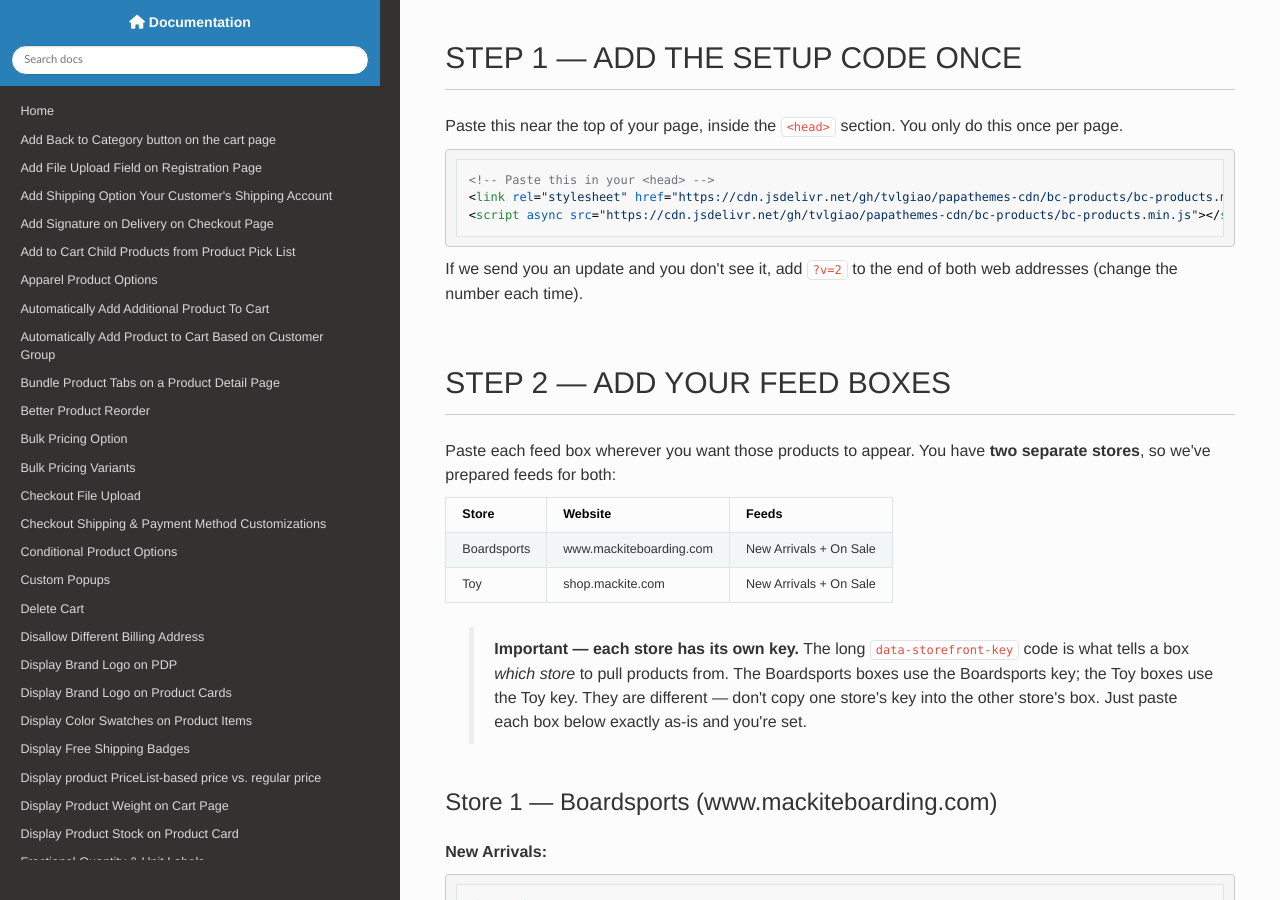
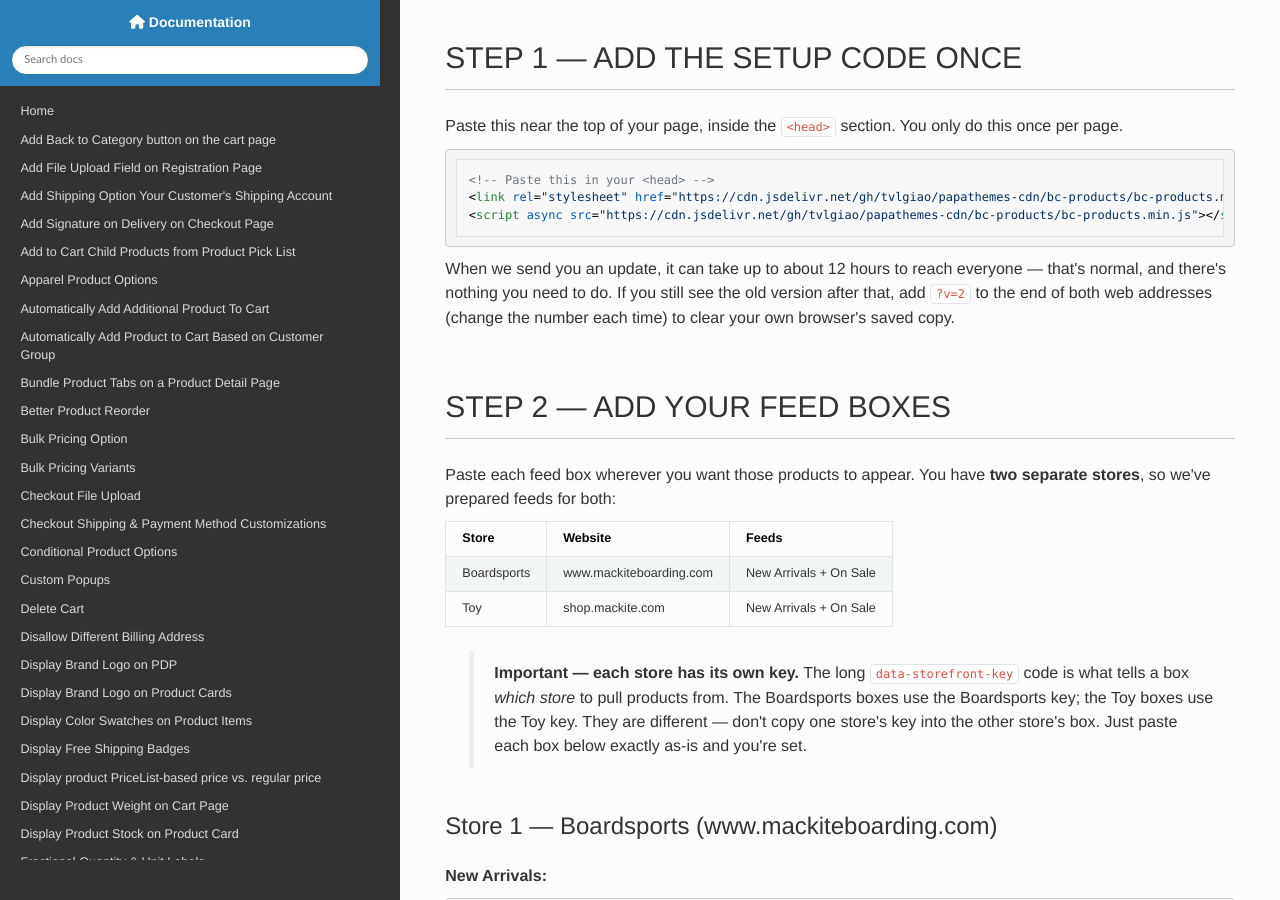
Before and after one commit to tvlgiao/bc-addons-docs, an MkDocs documentation site: the page built from docs/clients/mackite-bc-products-feeds.md, in a window 1280 px wide and 900 px high, scrolled down 435 px. Built offline with MkDocs 1.6.1, drawn with Linux system fonts in a browser that asks for light colours; nearby versions of some CDN libraries.

Commit message:
docs(mackite): explain that a CDN update can take up to 12 hours
The guide told the client that if she doesn't see an update she should add
`?v=2` to both URLs. That is the wrong first move: the usual reason an update
hasn't appeared is jsDelivr's edge still holding the old file, and a query
string cannot affect that -- jsDelivr normalizes query strings away, so `?v=`
only clears her own browser's copy. Following the old advice she would have
edited her page, still seen nothing, and concluded the feeds were broken.

Now leads with what actually applies: an update can take up to about twelve
hours to reach everyone and needs no action from her, with `?v=2` kept as the
fallback for the one thing it does fix.

Mirrors the correction in the mackite.com repo's copy of this guide.

Co-Authored-By: Claude Opus 4.8 <noreply@anthropic.com>

````diff
--- a/docs/clients/mackite-bc-products-feeds.md
+++ b/docs/clients/mackite-bc-products-feeds.md
@@ -23,7 +23,10 @@ do this once per page.
 <script async src="https://cdn.jsdelivr.net/gh/tvlgiao/papathemes-cdn/bc-products/bc-products.min.js"></script>
 ```
 
-If we send you an update and you don't see it, add `?v=2` to the end of both web addresses (change the number each time).
+When we send you an update, it can take up to about 12 hours to reach
+everyone — that's normal, and there's nothing you need to do. If you still
+see the old version after that, add `?v=2` to the end of both web addresses
+(change the number each time) to clear your own browser's saved copy.
 
 ## Step 2 — Add Your Feed Boxes
 
````
